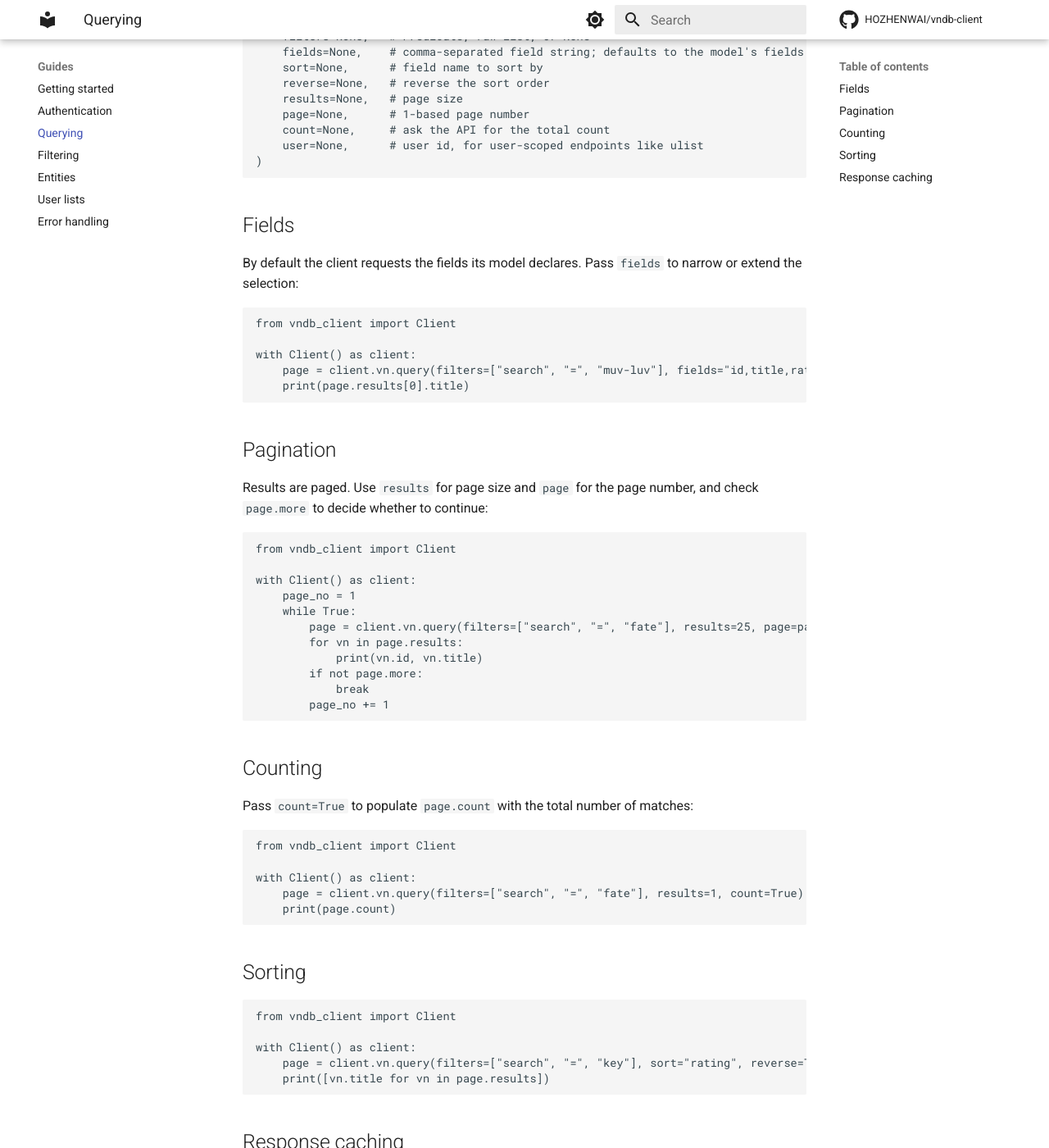
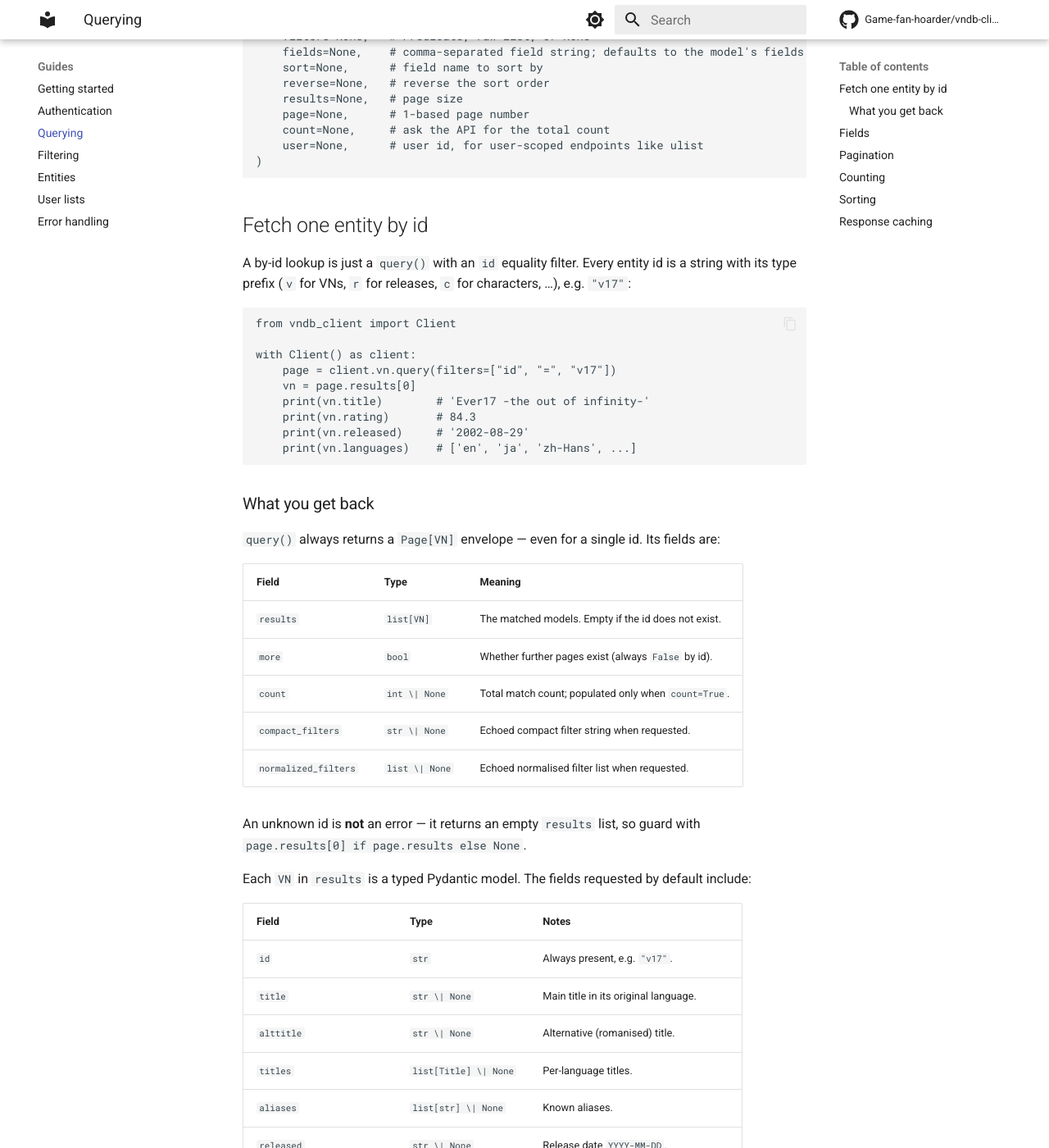
Before and after one commit to Game-fan-hoarder/vndb-client, an MkDocs documentation site: the page built from docs/guides/querying.md, in a window 1280 px wide and 1400 px high, scrolled down 265 px. Shown: the whole window at 82% size. Built offline with MkDocs 1.6.1 and Material for MkDocs 9.7.7, drawn with Linux system fonts in a browser that asks for light colours; comment, search, counter and statistics services are not loaded; some of the changed text lies outside the part shown.

Commit message:
docs: enrich API reference rendering and document clients
- Add mkdocstrings options (merge_init_into_class, separate_signature,
  signature annotations, table sections, member ordering, private filter)
  so reference pages render full signatures and parameter docs.
- Fix theme.feature.tabs -> theme.features list (nav tabs were never
  enabled) and add navigation/content features.
- Document Client/AsyncClient constructors (all params) and add class
  docstrings with an attributes table and usage example.
- Add a 'Fetch a single VN by id' guide section to getting-started and a
  detailed Page[VN] / VN field breakdown to querying.

Co-Authored-By: Claude Opus 4.8 (1M context) <noreply@anthropic.com>

````diff
--- a/docs/guides/querying.md
+++ b/docs/guides/querying.md
@@ -14,6 +14,61 @@ client.vn.query(
     user=None,      # user id, for user-scoped endpoints like ulist
 )
 ```
+
+## Fetch one entity by id
+
+A by-id lookup is just a `query()` with an `id` equality filter. Every entity
+id is a string with its type prefix (`v` for VNs, `r` for releases, `c` for
+characters, …), e.g. `"v17"`:
+
+```python
+from vndb_client import Client
+
+with Client() as client:
+    page = client.vn.query(filters=["id", "=", "v17"])
+    vn = page.results[0]
+    print(vn.title)        # 'Ever17 -the out of infinity-'
+    print(vn.rating)       # 84.3
+    print(vn.released)     # '2002-08-29'
+    print(vn.languages)    # ['en', 'ja', 'zh-Hans', ...]
+```
+
+### What you get back
+
+`query()` always returns a `Page[VN]` envelope — even for a single id. Its
+fields are:
+
+| Field                | Type             | Meaning                                              |
+| -------------------- | ---------------- | ---------------------------------------------------- |
+| `results`            | `list[VN]`       | The matched models. Empty if the id does not exist.  |
+| `more`               | `bool`           | Whether further pages exist (always `False` by id).  |
+| `count`              | `int \| None`    | Total match count; populated only when `count=True`. |
+| `compact_filters`    | `str \| None`    | Echoed compact filter string when requested.         |
+| `normalized_filters` | `list \| None`   | Echoed normalised filter list when requested.        |
+
+An unknown id is **not** an error — it returns an empty `results` list, so guard
+with `page.results[0] if page.results else None`.
+
+Each `VN` in `results` is a typed Pydantic model. The fields requested by
+default include:
+
+| Field                                | Type                | Notes                                  |
+| ------------------------------------ | ------------------- | -------------------------------------- |
+| `id`                                 | `str`               | Always present, e.g. `"v17"`.          |
+| `title`                              | `str \| None`       | Main title in its original language.   |
+| `alttitle`                           | `str \| None`       | Alternative (romanised) title.         |
+| `titles`                             | `list[Title] \| None` | Per-language titles.                 |
+| `aliases`                            | `list[str] \| None` | Known aliases.                         |
+| `released`                           | `str \| None`       | Release date `YYYY-MM-DD`.             |
+| `languages` / `platforms`            | `list[str] \| None` | Language and platform codes.           |
+| `rating` / `average`                 | `float \| None`     | Bayesian rating / raw average (10–100).|
+| `votecount`                          | `int \| None`       | Number of votes.                       |
+| `length` / `length_minutes`          | `int \| None`       | Length bucket / play time in minutes.  |
+| `description`                        | `str \| None`       | Description (may contain BBCode).      |
+| `image`                              | `Image \| None`     | Cover image metadata.                  |
+
+Pass `fields` to fetch more (e.g. nested relations); see below. Unknown keys in
+the response are ignored, so a narrower or wider `fields` selection never raises.
 
 ## Fields
 
--- a/mkdocs.yml
+++ b/mkdocs.yml
@@ -1,11 +1,11 @@
 site_name: vndb-client
-repo_url: https://github.com/HOZHENWAI/vndb-client
-site_url: https://HOZHENWAI.github.io/vndb-client
+repo_url: https://github.com/Game-fan-hoarder/vndb-client
+site_url: https://game-fan-hoarder.github.io/vndb-client
 site_description: Http based Vndb Client.
-site_author: Olivier HO
+site_author: HOZHENWAI
 edit_uri: edit/main/docs/
-repo_name: HOZHENWAI/vndb-client
-copyright: Maintained by <a href="https://HOZHENWAI.com">HOZHENWAI</a>.
+repo_name: Game-fan-hoarder/vndb-client
+copyright: Maintained by <a href="https://github.com/Game-fan-hoarder">HOZHENWAI</a>.
 
 # Keep internal design docs / feature maps / plans out of the published site.
 exclude_docs: |
@@ -36,10 +36,30 @@ plugins:
       handlers:
         python:
           paths: ["src/vndb_client"]
+          options:
+            docstring_style: google
+            docstring_section_style: table
+            merge_init_into_class: true
+            show_signature_annotations: true
+            separate_signature: true
+            signature_crossrefs: true
+            members_order: source
+            show_root_heading: true
+            show_root_full_path: false
+            show_symbol_type_heading: true
+            show_symbol_type_toc: true
+            show_if_no_docstring: false
+            show_source: false
+            filters: ["!^_"]
 theme:
   name: material
-  feature:
-    tabs: true
+  features:
+    - navigation.tabs
+    - navigation.sections
+    - navigation.top
+    - toc.follow
+    - content.code.copy
+    - search.suggest
   palette:
     - media: "(prefers-color-scheme: light)"
       scheme: default
@@ -61,7 +81,7 @@ theme:
 extra:
   social:
     - icon: fontawesome/brands/github
-      link: https://github.com/HOZHENWAI/vndb-client
+      link: https://github.com/Game-fan-hoarder/vndb-client
     - icon: fontawesome/brands/python
       link: https://pypi.org/project/vndb-client
 
````
Also changed, not shown: docs/guides/getting-started.md (+29 -0 lines), 2 other files.
